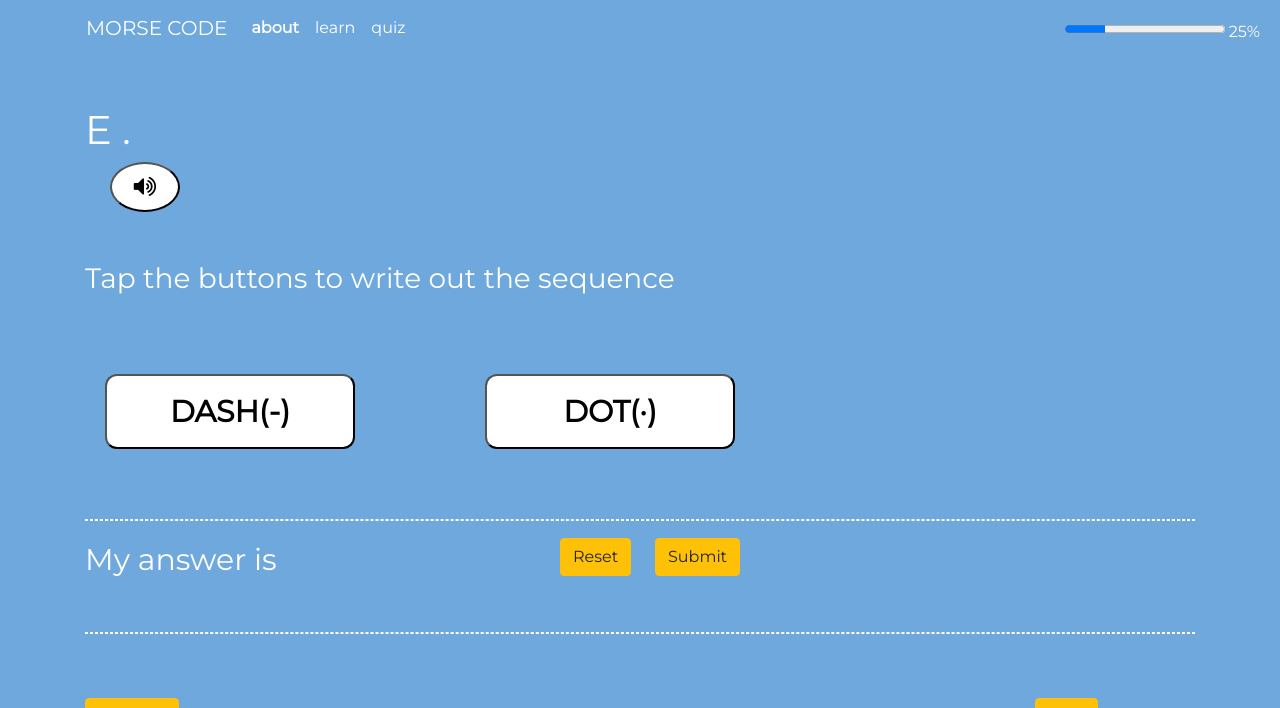
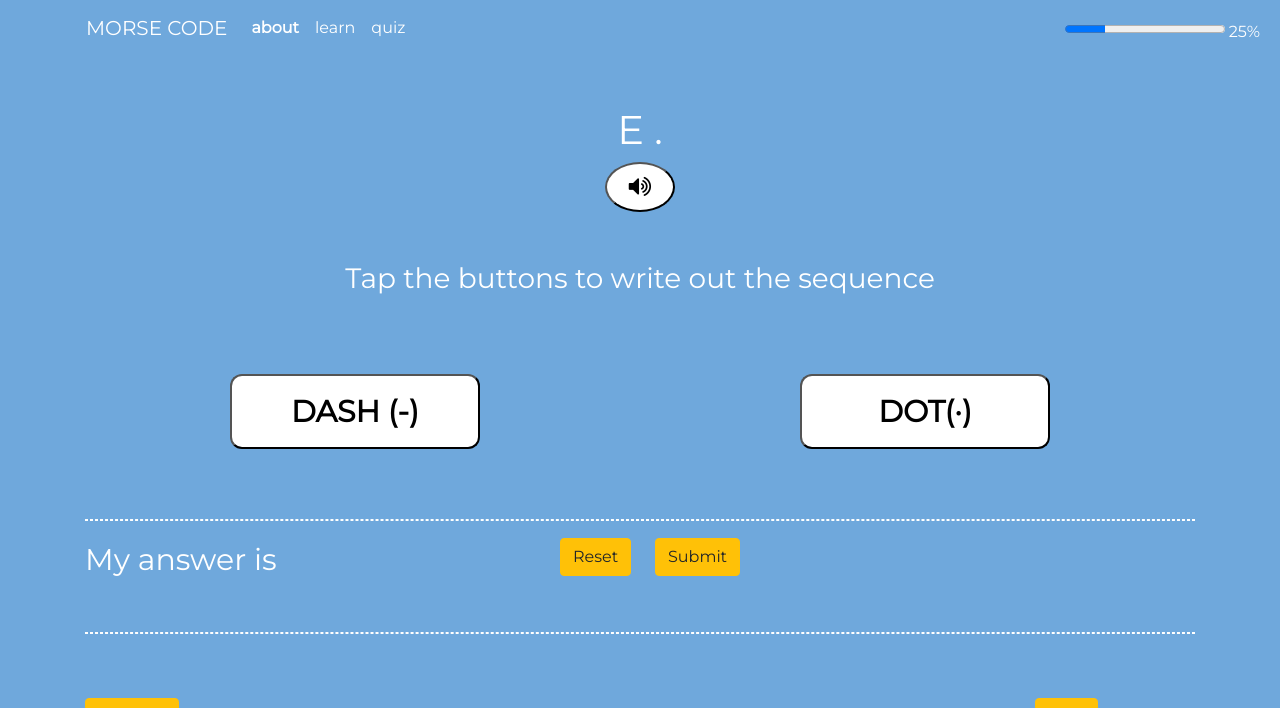
Before and after one commit to UIUX-Spring-2022/MorseCode, a Flask app: page /learn/1 in a window 1280 px wide. Shown: the top 708 px of the page. Run offline with Flask 2, Linux system fonts and the light colour scheme; some libraries are stand-ins or nearby versions.

Commit message:
graphics

```diff
--- a/static/main.css
+++ b/static/main.css
@@ -111,3 +111,10 @@ h6 {
 
 
 }
+#learn-b{
+    text-align: center;
+}
+#learn-a{
+    text-align: center;
+
+}
--- a/templates/learn_type_a.html
+++ b/templates/learn_type_a.html
@@ -41,33 +41,25 @@
 
 
 </script>
+<div class="row">
+    <div id= "learn-a" class="col-md-12">
+        <h1> {{letter}} {{code}} </h1>
+        <button class="sound-btn" style='font-size:24px' onclick='playAudio(sound)'><i class='fa fa-volume-up'></i></button>
 
-<div class="page">
-</div>
-<div class="row">
-    <div class="col-md-12">
-        <h1> {{letter}} {{code}} </h1>
-
-        <button class="sound-btn" style='font-size:24px' onclick='playAudio(sound)'><i class='fa fa-volume-up'></i></button>
     </div>
 </div>
 <div class="row">
-    <div class="col-md-12">
+    <div id= "learn-a" class="col-md-12">
        <h3> Tap the buttons to write out the sequence</h3>
     </div>
 </div>
 
-<div class="row">
-    <div class="col-md-2">
-        <button id="dash-learn" class="dash-btn" val="_">DASH(-)<div><div></button>
+<div  id= "learn-a" class="row">
+    <div class="col-md-6">
+        <button id="dash-learn" class="dash-btn" val="_">DASH (-)<div><div></button>
     </div>
-    <div class="col-md-2">
-    </div>
-    <div class="col-md-2">
+    <div class="col-md-6">
         <button id="dot-learn" class="dot-btn" val="_">DOT(·)<div><div></button>
-    </div>
-    <div class="col-md-8">
-
     </div>
 
 </div>
--- a/templates/learn_type_b.html
+++ b/templates/learn_type_b.html
@@ -45,11 +45,10 @@
 
 
 <div class="row">
-    <div class="col-md-12">
+    <div id="learn-b" class="col-md-12">
         <h3> What letter is this? </h3>
-        <h1> {{code}}
         <button class="sound-btn" style='font-size:24px' onclick='playAudio(sound)'><i class='fa fa-volume-up'></i></button>
-        </h1>
+        <h1> {{code}} </h1>
     </div>
 
 
```
